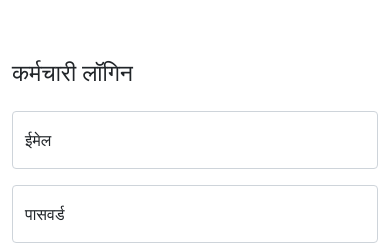
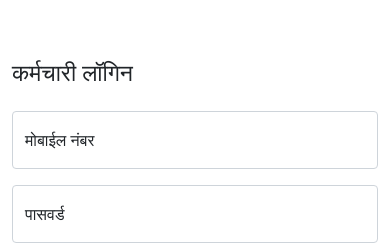
Before and after one commit to Harshadbirajdar/tehsil, a Next.js app: page /login in a window 390 px wide. Shown: the part 214-459 px from the top of the page. Built offline with nearby package versions, Linux system fonts and the light colour scheme.

Commit message:
email change to phone number

```diff
--- a/pages/login.js
+++ b/pages/login.js
@@ -9,7 +9,7 @@ const Login = () => {
     formState: { errors },
   } = useForm({
     defaultValues: {
-      email: "",
+      phoneNumber: "",
       password: "",
     },
   });
@@ -55,7 +55,7 @@ const Login = () => {
                       {...register2("number", {
                         required: true,
                         pattern: {
-                          message: "Please enter a valid email",
+                          message: "Please enter a valid phoneNumber",
                         },
                       })}
                     />
@@ -98,29 +98,29 @@ const Login = () => {
                           <input
                             id="floatingInput"
                             className={`form-control ${
-                              errors.email && "invalid"
+                              errors.phoneNumber && "invalid"
                             }`}
-                            placeholder="ईमेल"
-                            {...register("email", {
+                            placeholder="मोबाईल नंबर"
+                            {...register("phoneNumber", {
                               required: {
-                                message: "ईमेल आवश्यक आहे",
+                                message: "मोबाईल नंबर आवश्यक आहे",
                                 value: true,
                               },
                               pattern: {
-                                value:
-                                  /[a-z0-9!#$%&'*+/=?^_`{|}~-]+(?:\.[a-z0-9!#$%&'*+/=?^_`{|}~-]+)*@(?:[a-z0-9](?:[a-z0-9-]*[a-z0-9])?\.)+[a-z0-9](?:[a-z0-9-]*[a-z0-9])?/,
-                                message: "कृपया वैध ईमेल प्रविष्ट करा",
+                                value: /(\d{5})(\d{5})/,
+                                message: "कृपया वैध मोबाईल क्रमांक टाका",
                               },
                             })}
                           />
                           <Error
-                            condition={errors.email}
-                            value={errors.email?.message}
+                            condition={errors.phoneNumber}
+                            value={errors.phoneNumber?.message}
                           />
-                          <label htmlFor="floatingInput">ईमेल</label>
+                          <label htmlFor="floatingInput">मोबाईल नंबर</label>
                         </div>
                         <div className="form-floating mb-3">
                           <input
+                            type="password"
                             id="floatingPassword"
                             placeholder="पासवर्ड"
                             className={`form-control ${
```
